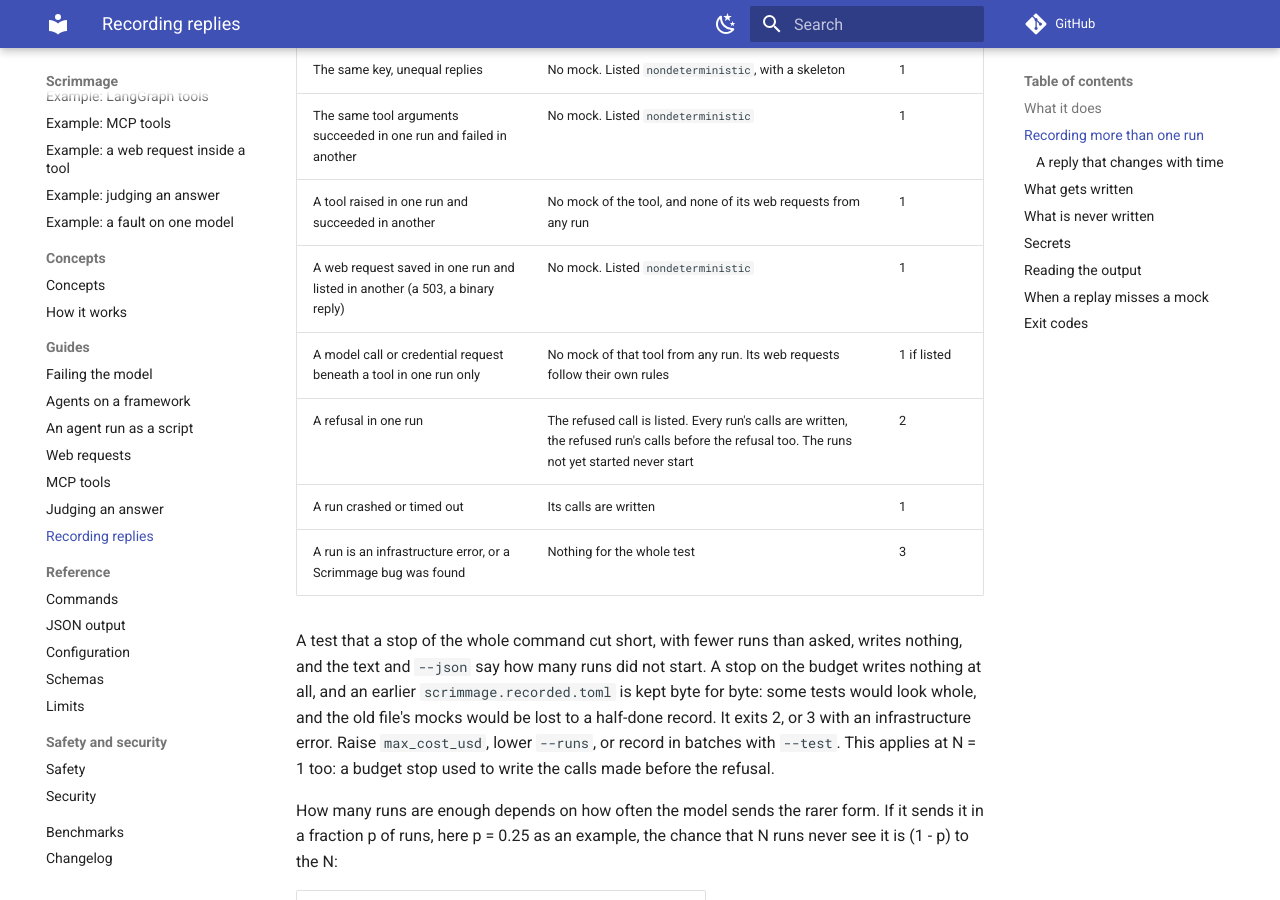
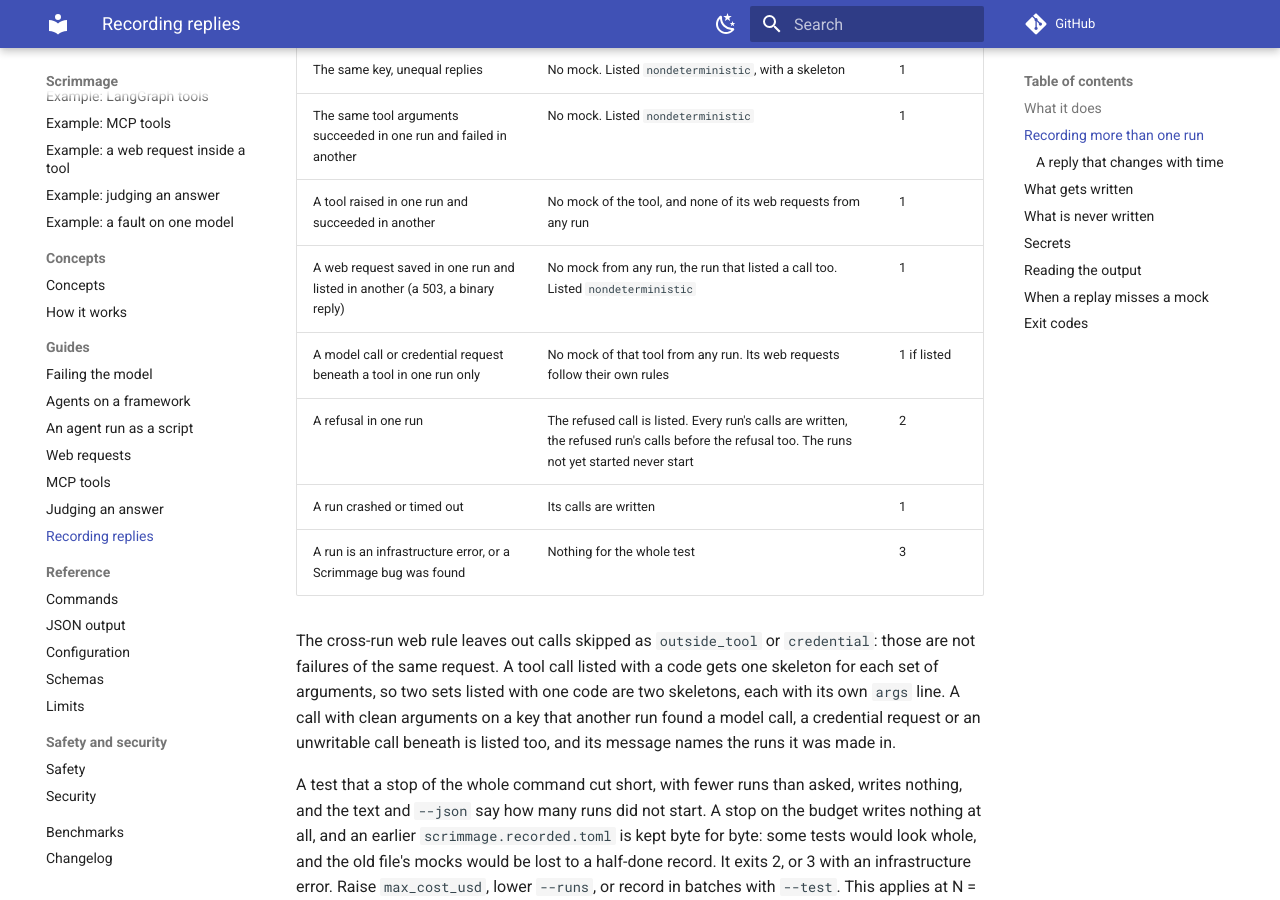
Before and after one commit to ManishKumar97/scrimmage, an MkDocs documentation site: the page built from docs/recording.md, in a window 1280 px wide and 900 px high, scrolled down 2121 px. Built offline with MkDocs 1.6.1 and Material for MkDocs 9.7.7, drawn with Linux system fonts in a browser that asks for light colours; comment, search, counter and statistics services are not loaded; some of the changed text lies outside the part shown.

Commit message:
docs(record): state the cap, the web rule's exemptions and the skeletons

```diff
--- a/docs/cli.md
+++ b/docs/cli.md
@@ -73,7 +73,7 @@ Runs each test's baseline, once or `--runs N` times, with its mocks and nothing
 Your file is never changed. See [Recording replies](recording.md).
 `--test NAME` records only that test. `--refresh LABEL` records a label again that already has a mock.
 `--runs N` runs each test's baseline N times, 1 by default, and writes one exact mock for each set of arguments the runs sent.
-`N` is a whole number of 1 or more, and the file's `runs` is not read. See [Recording more than one run](recording.md#recording-more-than-one-run).
+`N` is a whole number from 1 to 1000, and the file's `runs` is not read. See [Recording more than one run](recording.md#recording-more-than-one-run).
 
 | Code | Meaning |
 |---|---|
--- a/docs/recording.md
+++ b/docs/recording.md
@@ -54,7 +54,7 @@ model calls cost $0.0008 of a budget of $0.01, 5 runs
 
 - **A run** is one baseline run of one test, as in `scrimmage test`. Three tests and `--runs 5` are 15 runs.
 - **The default is 1**, which is today's command, cost and output. The file's `runs` is for `scrimmage test` and is not read, so an unchanged `scrimmage record` never costs more.
-- **`N` is a whole number of 1 or more.** Anything else exits 2 before any run. There is no upper cap; the budget is the cap.
+- **`N` is a whole number from 1 to 1000.** Anything else exits 2 before any run. The runner builds every row before it checks the budget, so the budget is not a cap on N.
 - **The budget covers every run of every test.** `max_cost_usd` is one cap for the whole command.
 - **Tools under `real` run N times.** The command names every label under `real` before the first run. With N above 1, no `max_cost_usd` and a label under `real`, it exits 2 before any run: N times an unbounded spend and N times every real call is too much to start by a flag alone. Set `max_cost_usd`, or record with `--runs 1`.
 - **Runs follow `[agent] parallel`**, as `scrimmage test` does, so they can overlap on the services under `real`. The file written does not depend on which run finished first: mocks are in the order of the runs as submitted.
@@ -69,11 +69,15 @@ When the runs disagree, a mock answers only its own key and holds a reply some r
 | The same key, unequal replies | No mock. Listed `nondeterministic`, with a skeleton | 1 |
 | The same tool arguments succeeded in one run and failed in another | No mock. Listed `nondeterministic` | 1 |
 | A tool raised in one run and succeeded in another | No mock of the tool, and none of its web requests from any run | 1 |
-| A web request saved in one run and listed in another (a 503, a binary reply) | No mock. Listed `nondeterministic` | 1 |
+| A web request saved in one run and listed in another (a 503, a binary reply) | No mock from any run, the run that listed a call too. Listed `nondeterministic` | 1 |
 | A model call or credential request beneath a tool in one run only | No mock of that tool from any run. Its web requests follow their own rules | 1 if listed |
 | A refusal in one run | The refused call is listed. Every run's calls are written, the refused run's calls before the refusal too. The runs not yet started never start | 2 |
 | A run crashed or timed out | Its calls are written | 1 |
 | A run is an infrastructure error, or a Scrimmage bug was found | Nothing for the whole test | 3 |
+
+The cross-run web rule leaves out calls skipped as `outside_tool` or `credential`: those are not failures of the same request.
+A tool call listed with a code gets one skeleton for each set of arguments, so two sets listed with one code are two skeletons, each with its own `args` line.
+A call with clean arguments on a key that another run found a model call, a credential request or an unwritable call beneath is listed too, and its message names the runs it was made in.
 
 A test that a stop of the whole command cut short, with fewer runs than asked, writes nothing, and the text and `--json` say how many runs did not start.
 A stop on the budget writes nothing at all, and an earlier `scrimmage.recorded.toml` is kept byte for byte: some tests would look whole, and the old file's mocks would be lost to a half-done record.
```
Also changed, not shown: docs/limits.md (+1 -0 lines).
